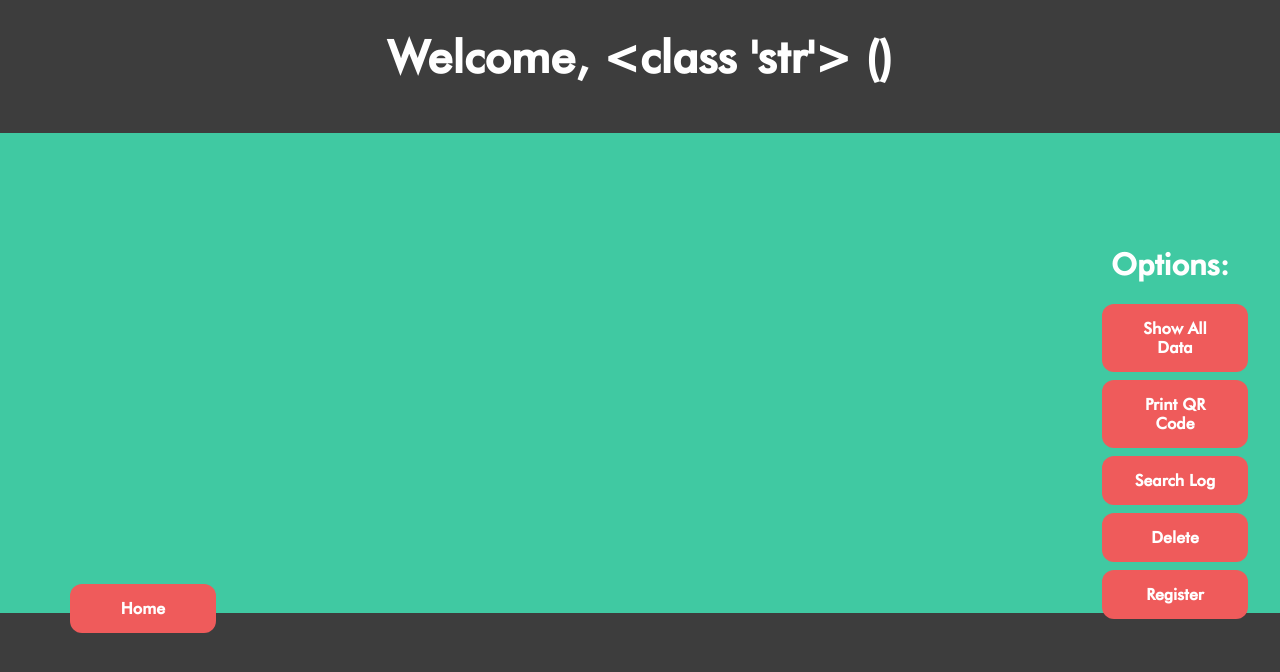
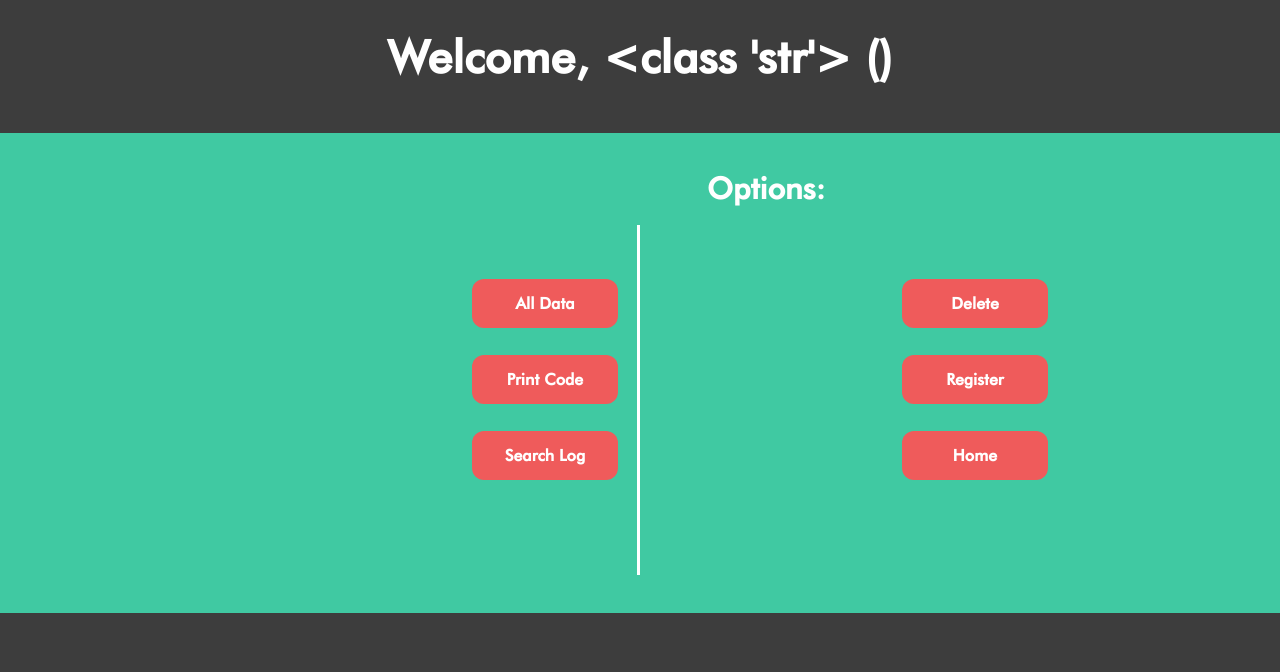
Before and after one commit to Lijan09/qrreader, a Flask app: page /admin in a window 1280 px wide. Shown: the top 672 px of the page. Run offline with Flask 2, Linux system fonts and the light colour scheme; parts of the project's set-up code (start-up, migrations or seed data) failed here and were passed over.

Commit message:
css changes

```diff
--- a/Templates/admin.html
+++ b/Templates/admin.html
@@ -5,6 +5,7 @@
 <style>
     a {
         width: 80px;
+        font-size: 500px;
     }
 </style>
 
@@ -14,7 +15,7 @@
 
 <body bgcolor=#3d3d3d>
     <h1 class="welcome"> Welcome, {{name}} ({{code}})</h1><br>
-    <h2 class="options" style="position:fixed; left:1111px; top:221px;"> Options: </h2>
+    <h1 class="options" style="position:fixed; left:707px; top:150px;"> Options: </h1>
     <div class="frame">
         <!-- <div class="info">
              <div class = "left">
@@ -23,15 +24,16 @@
                 <p class="time">Entry Time: {{time}}</p>
              </div>
          </div> -->
-        <div style="position:fixed; left:1100px; top:300px;">
-            <a href={{ url_for("data") }} class="button homepage">Show All Data</a> <br>
-            <a href={{ url_for("adminprint") }} class="button homepage">Print QR Code</a> <br>
-            <a href={{ url_for("searchlog") }} class="button homepage">Search Log</a> <br>
-            <a href={{ url_for("delete") }} class="button homepage">Delete</a> <br>
-            <a href={{ url_for("register") }} class="button homepage">Register</a> <br>
+        <div style="position:fixed; left:470px; top:275px;">
+            <a href={{ url_for("data") }} class="button homepage">All Data</a> <br><br>
+            <a href={{ url_for("adminprint") }} class="button homepage">Print Code</a> <br><br>
+            <a href={{ url_for("searchlog") }} class="button homepage">Search Log</a> <br><br>
         </div>
-        <div class="homepagebutton" style="position:fixed; left:68px; top:580px;">
-            <a href={{ url_for("home") }} class="button homepage">Home</a> <br>
+        <div class="line"></div>
+        <div class="homepagebutton" style="position:fixed; left:900px; top:275px;">
+            <a href={{ url_for("delete") }} class="button homepage">Delete</a> <br><br>
+            <a href={{ url_for("register") }} class="button homepage">Register</a> <br><br>
+            <a href={{ url_for("home") }} class="button homepage">Home</a> <br><br>
         </div>
     </div>
     {% endblock %}
--- a/Templates/signup.html
+++ b/Templates/signup.html
@@ -35,6 +35,7 @@
             <option value="A Levels">A levels</option>
             <option value="Admin">Admin</option>
         </select><br><br><br>
+        <div class="line2"></div>
         <div class="right">
             <label for="code">Code:</label>
             <input type="text" id="code" name="code"><br><br><br>
@@ -46,8 +47,8 @@
             <input type="text" id="cell" name="cell"><br><br><br>
         </div>
         <div>
+            <a href={{ url_for( "admin" ) }} class="button homepage"> Back </a>
             <input type="submit" class="button submit" value="Submit">
-            <a href={{ url_for( "admin" ) }} class="button homepage"> Back </a>
         </div>
     </form>
 </div>
--- a/app.py
+++ b/app.py
@@ -10,7 +10,6 @@ import cv2
 import log
 
 app = Flask(__name__)
-time = str
 backwardlines = list
 codeSize = (64, 64)
 busNoFont = ImageFont.truetype('arial.ttf', 50)
@@ -169,7 +168,7 @@ def printing():
 
 @app.route("/scanner")
 def scanner():
-    global time, backwardlines
+    global backwardlines
     qrcodeReader.qrreader()
     if (qrcodeReader.result == "authorized") and (qrcodeReader.loginCode != "004"):
         t = localtime()
@@ -200,7 +199,7 @@ def scanner():
 
 @app.route("/adminscanner")
 def adminscanner():
-    global time, backwardlines
+    global backwardlines
     qrcodeReader.qrreader()
     if (qrcodeReader.result == "authorized") and (qrcodeReader.loginCode == "004"):
         t = localtime()
@@ -231,7 +230,6 @@ def adminscanner():
 
 @app.route("/admin")
 def admin():
-    global time
 
     log.logdata(qrcodeReader.requiredCode)
 
@@ -240,7 +238,6 @@ def admin():
 
 @app.route("/home")
 def login():
-    global time
 
     log.logdata(qrcodeReader.requiredCode)
 
@@ -317,7 +314,7 @@ def searchLogData():
 
 @app.route("/log")
 def showdata():
-    return render_template("logdata.html", name=log.name, designation=log.designation, code=log.code, time=log.entrytime)
+    return render_template("logdata.html", name=log.name, designation=log.designation, code=log.code, time=log.time)
 
 
 @app.route("/data")
--- a/log.py
+++ b/log.py
@@ -1,7 +1,7 @@
 name = str
 designation = str
 code = ""
-entrytime = str
+time = ""
 faculty = str
 bstop = str
 bno = str
@@ -9,7 +9,7 @@ cell = str
 
 
 def logdata(givenCode):
-    global name, designation, entrytime, code, faculty, bstop, bno, cell
+    global name, designation, time, code, faculty, bstop, bno, cell
 
     with open('log.txt', 'r') as textfile:
 
@@ -33,7 +33,7 @@ def logdata(givenCode):
 
         for x in range(len(logcode)):
             if givenCode == logcode[x]:
-                entrytime = finalarray[x][0]
+                time = finalarray[x][0]
                 break
 
     with open("data.txt", 'r') as file:
@@ -67,13 +67,13 @@ def logdata(givenCode):
                 cell = finalarray[x][6]
                 break
 
-    return name, designation, code, entrytime, faculty, bstop, bno, cell
+    return name, designation, code, time, faculty, bstop, bno, cell
 
 
 name = name
 designation = designation
 code = code
-time = entrytime
+time = time
 faculty = faculty
 bstop = bstop
 bno = bno
--- a/log.txt
+++ b/log.txt
@@ -1,3 +1,11 @@
+17:08:34,6842
+17:05:09,6842
+17:04:55,3519
+17:03:52,3519
+17:01:50,3519
+17:00:21,3519
+16:56:31,6842
+16:52:31,3519
 14:59:47,6842
 14:59:01,3519
 14:31:00,6842
--- a/static/main.css
+++ b/static/main.css
@@ -224,6 +224,26 @@ input[type="text"] {
   top: 190px;
 }
 
+.line {
+  border-left: 3px solid white;
+  height: 350px;
+  position: absolute;
+  left: 50%;
+  right: 50%;
+  margin-left: -3px;
+  top: 225px;
+}
+
+.line2 {
+  border-left: 3px solid white;
+  height: 450px;
+  position: absolute;
+  left: 50%;
+  right: 50%;
+  margin-left: -3px;
+  top: 175px;
+}
+
 .info {
   color: white;
   font-size: 28px;
@@ -285,8 +305,7 @@ input:focus,
 table {
   color: white;
   border-collapse: collapse;
-  width: 50%;
-  margin-left: 40px;
+  width: 100%;
 }
 
 th {
```
Also changed, not shown: raw_log.txt (+8 -0 lines).
